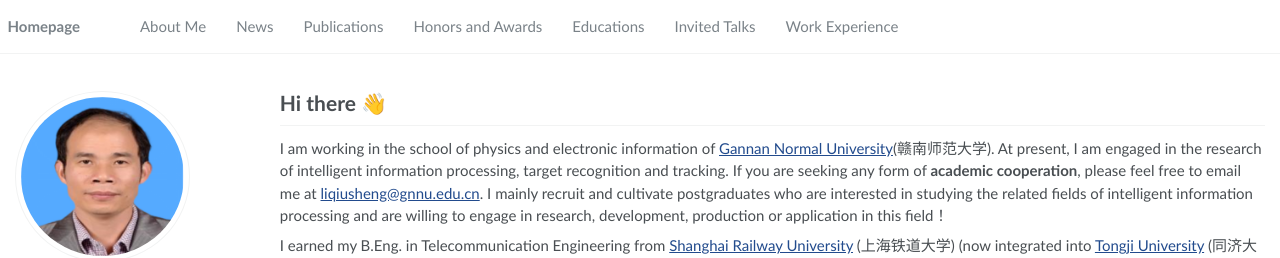
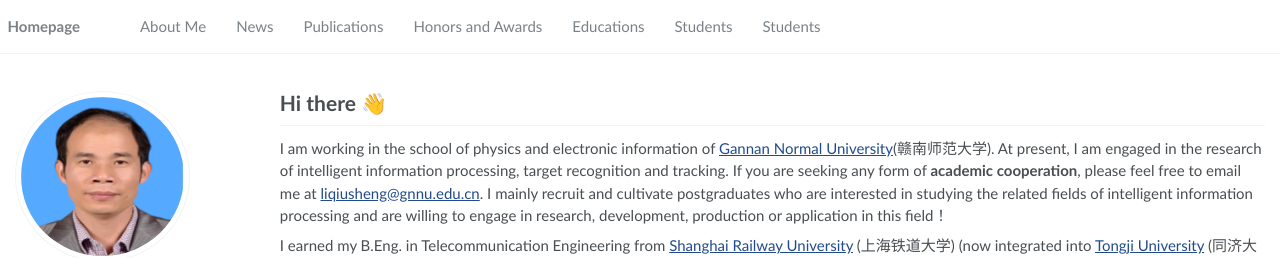
Before and after one commit to zhdongyuan/liqiusheng, a Jekyll site: the page built from _pages/about.md, in a window 1280 px wide. Shown: the top 258 px of the page. Built offline with Jekyll 4.4.1, drawn with Linux system fonts in a browser that asks for light colours.

Commit message:
Update navigation.yml

```diff
--- a/_data/navigation.yml
+++ b/_data/navigation.yml
@@ -15,8 +15,8 @@ main:
   - title: "Educations"
     url: "/liqiusheng/#-educations"
 
-  - title: "Invited Talks"
-    url: "/liqiusheng/#-invited-talks"
+  - title: "Students"
+    url: "/liqiusheng/#-students"
 
-  - title: "Work Experience"
-    url: "/liqiusheng/#-work-experience"
+  - title: "Students"
+    url: "/liqiusheng/#-students"
```
